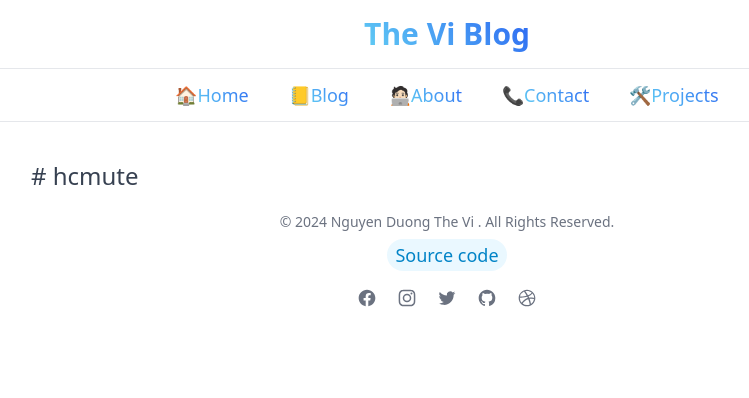
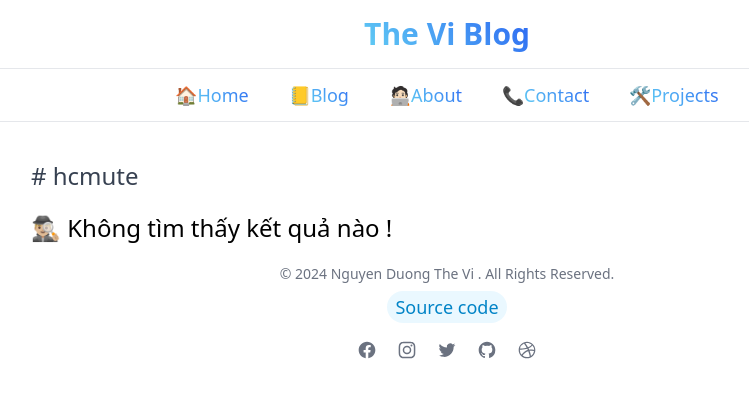
Before and after one commit to thevi31415/nguyenduongtheviblog, a Next.js app: page /tags/hcmute in a window 1280 px wide. Shown: the top 398 px of the page, without its empty margins (193-942 px from the left). Built offline with nearby package versions, Linux system fonts and the light colour scheme.

Commit message:
Cập nhật giao diện

```diff
--- a/app/tags/[slug]/page.tsx
+++ b/app/tags/[slug]/page.tsx
@@ -76,9 +76,11 @@ const getPostMetadata = (tagSlug: string): PostMetadata[] => {
 const Tags = (props: any) => {
   const slug = props.params.slug;
   const postMetadata = getPostMetadata(slug);
-  const postPreviews = postMetadata.map((post) => (
+
+  const postPreviews =
+    postMetadata.length > 0 ? (
+      postMetadata.map((post) => (
         // eslint-disable-next-line react/jsx-key
-
         <div key={post.slug}>
           <div className="flex flex-col w-full border  hover:bg-slate-50 rounded p-4 mb-4 hover:shadow-sm">
             <span className="font-bold gradient-text">
@@ -91,7 +93,12 @@ const Tags = (props: any) => {
             </div>
           </div>
         </div>
-  ));
+      ))
+    ) : (
+      <div className="flex text-2xl font-sm mb-5">
+        🕵🏼‍♂️ Không tìm thấy kết quả nào !
+      </div>
+    );
 
   return (
     <div>
@@ -100,7 +107,11 @@ const Tags = (props: any) => {
           # {slug}
         </h4>
         <div className="grid grid-cols-2 gap-4 sm:grid-cols-2">
-          {postPreviews}
+          {postPreviews ? (
+            postPreviews
+          ) : (
+            <div className="text-red-500">Not Found</div>
+          )}
         </div>{" "}
       </div>
     </div>
```
Also changed, not shown: public/not_found.jpg (added). Lines whose indentation alone changed are shown as unchanged.
